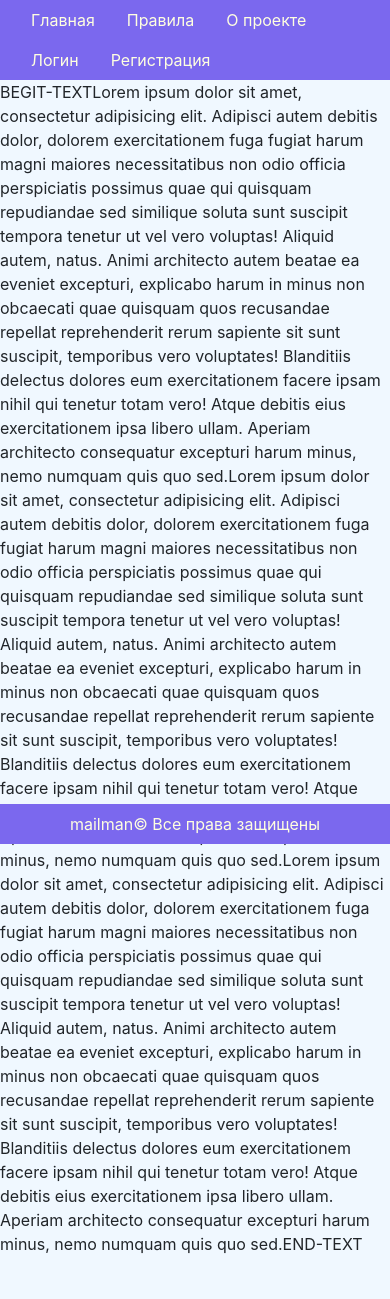
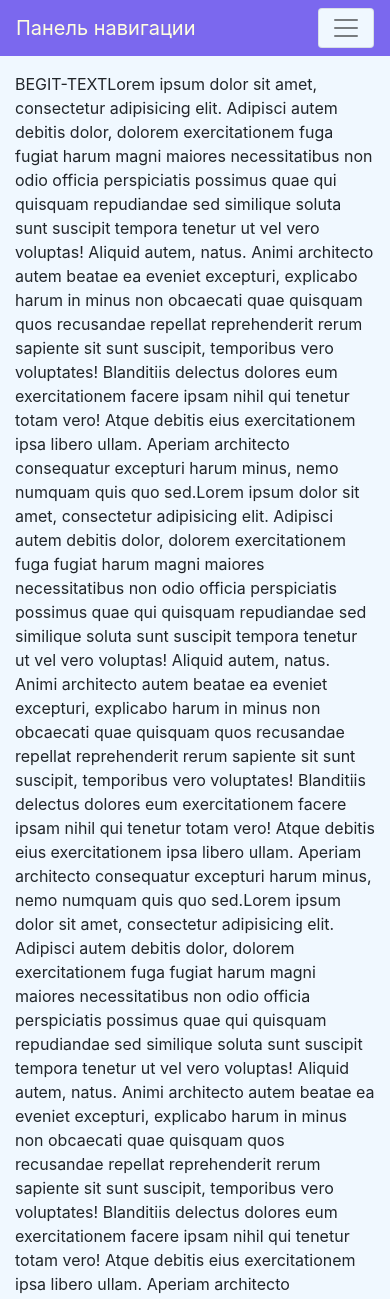
Before and after one commit to usGitVitaliy/blog-education, a PHP site: page / in a window 390 px wide. Shown: the top 1299 px of the page. Before the commit the page ends 1254 px from the top, so only its background shows below. Run offline with PHP 8.4, Linux system fonts and the light colour scheme.

Commit message:
Создана адаптивная навигационная панель
Верстка выполнена с одним базовым контейнером

```diff
--- a/css/main.css
+++ b/css/main.css
@@ -5,19 +5,54 @@ body {
 header, footer {
     color: rgb(255, 255, 224);
     background-color: mediumslateblue;
-    /*background-color: rgb(123, 104, 238);*/
 }
 
 main {
+    margin-top: 20%;
+    margin-bottom: 5%;
+}
+
+@media (min-width: 540px) and (max-width: 719px) {
+    main {
+        margin-top: 10%;
+    }
+}
+
+@media (min-width: 720px) and (max-width: 959px) {
+    main {
+        margin-top: 8%;
+    }
+}
+
+@media (min-width: 960px) and (max-width: 1139px) {
+    main {
+        margin-top: 6%;
+    }
+}
+
+@media (min-width: 1140px) {
+    main {
+        margin-top: 5%;
+    }
 }
 
 a {
-    color: rgb(255, 255, 224);
+    color: rgb(255, 255, 224) !important;
 }
 
 a:hover {
     color: rgb(255, 255, 224);
-    /*background-color: rgb(123, 104, 161);*/
     background-color: slateblue;
-    /*background-color: darkslateblue;*/
 }
+
+#nav-expand-button {
+    background-color: aliceblue;
+}
+
+footer div {
+    text-align: center;
+}
+
+#nav-panel-text {
+    color: rgb(255, 255, 224) !important;
+}
--- a/index.html
+++ b/index.html
@@ -11,11 +11,18 @@
 <body>
 
 <div class="container-fluid">
-    <header class="row">
-        <nav class="col-auto">
-            <ul class="nav">
+    <header class="row fixed-top">
+        <div class="col">
+            <nav class="navbar navbar-expand-lg navbar-light">
+                <span id="nav-panel-text" class="navbar-brand">Панель навигации</span>
+                <button id="nav-expand-button" class="navbar-toggler" type="button" data-toggle="collapse" data-target="#navbarNav"
+                        aria-controls="navbarNav" aria-expanded="false" aria-label="Переключатель навигации">
+                    <span class="navbar-toggler-icon"></span>
+                </button>
+                <div class="collapse navbar-collapse" id="navbarNav">
+                    <ul class="navbar-nav">
                         <li class="nav-item">
-                    <a href="#" class="nav-link">Главная</a>
+                            <a href="#" class="nav-link">Главная<span class="sr-only">(текущая)</span></a>
                         </li>
                         <li class="nav-item">
                             <a href="#" class="nav-link">Правила</a>
@@ -30,9 +37,12 @@
                             <a href="#" class="nav-link">Регистрация</a>
                         </li>
                     </ul>
+                </div>
             </nav>
+        </div>
     </header>
     <main class="row">
+        <div class="col">
         BEGIT-TEXTLorem ipsum dolor sit amet, consectetur adipisicing elit. Adipisci autem debitis dolor, dolorem exercitationem
         fuga fugiat harum magni maiores necessitatibus non odio officia perspiciatis possimus quae qui quisquam
         repudiandae sed similique soluta sunt suscipit tempora tenetur ut vel vero voluptas! Aliquid autem, natus. Animi
@@ -52,13 +62,28 @@
         recusandae repellat reprehenderit rerum sapiente sit sunt suscipit, temporibus vero voluptates! Blanditiis
         delectus dolores eum exercitationem facere ipsam nihil qui tenetur totam vero! Atque debitis eius exercitationem
         ipsa libero ullam. Aperiam architecto consequatur excepturi harum minus, nemo numquam quis quo sed.END-TEXT
+        </div>
     </main>
-    <footer class="row fixed-bottom p-2 justify-content-center">
-        <div class="col-auto">
+    <!--<footer class="row justify-content-center fixed-bottom p-2 d-none d-md-block">-->
+    <footer class="row fixed-bottom p-2 d-none d-md-block">
+        <div class="col">
             mailman&copy; Все права защищены
         </div>
     </footer>
 </div>
 
+<!-- Optional JavaScript; choose one of the two! -->
+
+<!-- Option 1: jQuery and Bootstrap Bundle (includes Popper) -->
+<script src="https://code.jquery.com/jquery-3.5.1.slim.min.js" integrity="sha384-DfXdz2htPH0lsSSs5nCTpuj/zy4C+OGpamoFVy38MVBnE+IbbVYUew+OrCXaRkfj" crossorigin="anonymous"></script>
+<script src="https://cdn.jsdelivr.net/npm/bootstrap@4.6.0/dist/js/bootstrap.bundle.min.js" integrity="sha384-Piv4xVNRyMGpqkS2by6br4gNJ7DXjqk09RmUpJ8jgGtD7zP9yug3goQfGII0yAns" crossorigin="anonymous"></script>
+
+<!-- Option 2: Separate Popper and Bootstrap JS -->
+<!--
+<script src="https://code.jquery.com/jquery-3.5.1.slim.min.js" integrity="sha384-DfXdz2htPH0lsSSs5nCTpuj/zy4C+OGpamoFVy38MVBnE+IbbVYUew+OrCXaRkfj" crossorigin="anonymous"></script>
+<script src="https://cdn.jsdelivr.net/npm/popper.js@1.16.1/dist/umd/popper.min.js" integrity="sha384-9/reFTGAW83EW2RDu2S0VKaIzap3H66lZH81PoYlFhbGU+6BZp6G7niu735Sk7lN" crossorigin="anonymous"></script>
+<script src="https://cdn.jsdelivr.net/npm/bootstrap@4.6.0/dist/js/bootstrap.min.js" integrity="sha384-+YQ4JLhjyBLPDQt//I+STsc9iw4uQqACwlvpslubQzn4u2UU2UFM80nGisd026JF" crossorigin="anonymous"></script>
+-->
+
 </body>
 </html>
```
Lines whose indentation alone changed are shown as unchanged.
